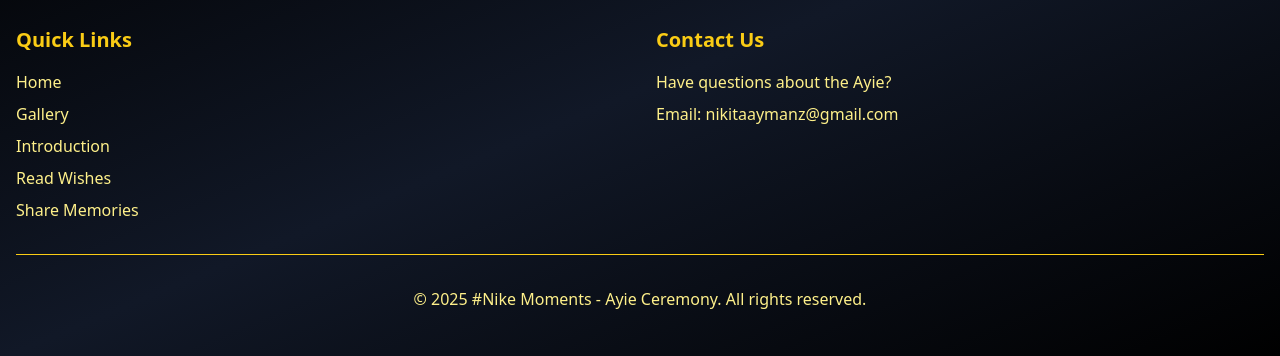
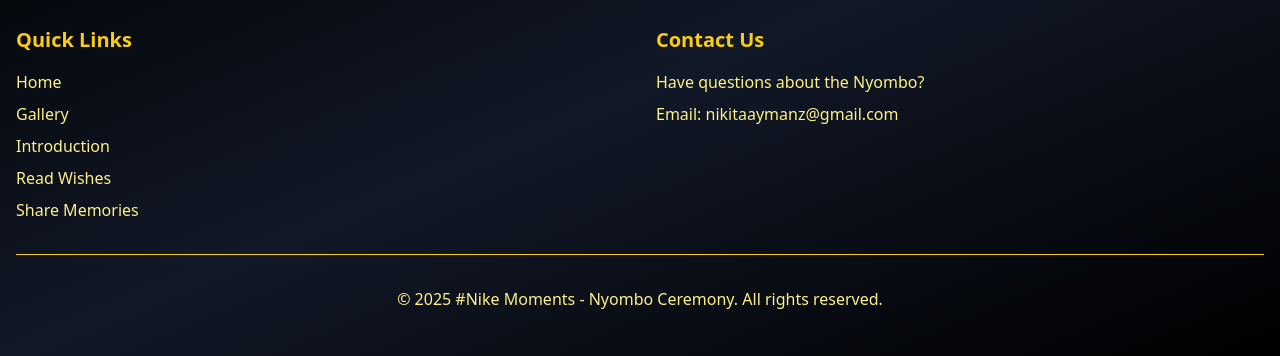
Before and after one commit to rigzlion8/prewed, a Next.js app: page /introduction in a window 1280 px wide. Shown: the part 1838-2194 px from the top of the page. Built offline with nearby package versions, Linux system fonts and the light colour scheme.

Commit message:
nyombo edits

```diff
--- a/app/introduction/page.tsx
+++ b/app/introduction/page.tsx
@@ -206,13 +206,13 @@ export default function IntroductionPage() {
             </div>
             <div className="text-center md:text-left">
               <h3 className="text-xl font-bold mb-4 text-yellow-400">Contact Us</h3>
-              <p className="text-yellow-200 mb-2">Have questions about the Ayie?</p>
+              <p className="text-yellow-200 mb-2">Have questions about the Nyombo?</p>
               <p className="text-yellow-200">Email: nikitaaymanz@gmail.com</p>
             </div>
           </div>
         </div>
         <div className="max-w-7xl mx-auto mt-8 pt-8 border-t border-yellow-400 text-center text-yellow-200">
-          <p>© 2025 #Nike Moments - Ayie Ceremony. All rights reserved.</p>
+          <p>© 2025 #Nike Moments - Nyombo Ceremony. All rights reserved.</p>
         </div>
       </footer>
 
--- a/app/layout.tsx
+++ b/app/layout.tsx
@@ -5,8 +5,8 @@ import './globals.css'
 const inter = Inter({ subsets: ['latin'] })
 
 export const metadata: Metadata = {
-  title: "Nikita & Kevin's Ayie Ceremony",
-  description: 'Join us in celebrating our upcoming Ceremony!',
+  title: "Nikita & Kevin's Nyombo Ceremony",
+  description: "Join us in celebrating Nikita & Kevin's Nyombo Ceremony!",
   icons: {
     icon: '/icon.svg',
     shortcut: '/icon.svg',
--- a/app/page.tsx
+++ b/app/page.tsx
@@ -269,12 +269,15 @@ export default function HomePage() {
       const tags = (m.tags || []).map(t => t.toLowerCase());
       const caption = (m.caption || '').toLowerCase();
       const name = (m.originalName || '').toLowerCase();
+      const uploadedByText = (m.uploadedBy || '').toLowerCase();
       const tagHit = tags.some(t =>
         ['dance', 'dance practice', 'dance-practice', 'ruracio', 'ruracio-squad', 'squad', 'practice'].includes(t)
       );
       const textHit = /dance practice|dance|practice/.test(caption) || /dance|practice/.test(name);
-      return tagHit || textHit;
-    });
+      const uploadedByHit = /dance practice|dance/.test(uploadedByText);
+      return tagHit || textHit || uploadedByHit;
+    })
+    .sort((a, b) => new Date(b.createdAt).getTime() - new Date(a.createdAt).getTime());
 
   return (
     <div className="bg-gradient-to-br from-amber-50 to-emerald-50 font-sans">
@@ -569,7 +572,7 @@ export default function HomePage() {
       {/* Upload Section */}
       <section id="upload" className="py-16 px-4 bg-gradient-to-br from-gray-900 via-black to-gray-800">
         <div className="max-w-4xl mx-auto">
-          <h2 className="text-3xl md:text-4xl font-serif font-bold text-center text-amber-400 mb-8">Share Your Ruracio Moments</h2>
+          <h2 className="text-3xl md:text-4xl font-serif font-bold text-center text-amber-400 mb-8">Share Your Nyombo Moments</h2>
           <p className="text-center text-amber-200 mb-8 text-lg leading-relaxed">
             And that's a wrap on our Nyombo story (for now 😉). Thank you for the laughter, the love, and the memories that made 13.09.2025 unforgettable! 💍✨ Whether you danced till your feet gave up 💃🏾, ate like it was your last buffet 🍽, or snapped selfies worthy of a magazine cover 📸—you made this day magical. Keep the love flowing, keep the photos coming, and remember: forever has only just begun for us ❤🔥.
           </p>
```
